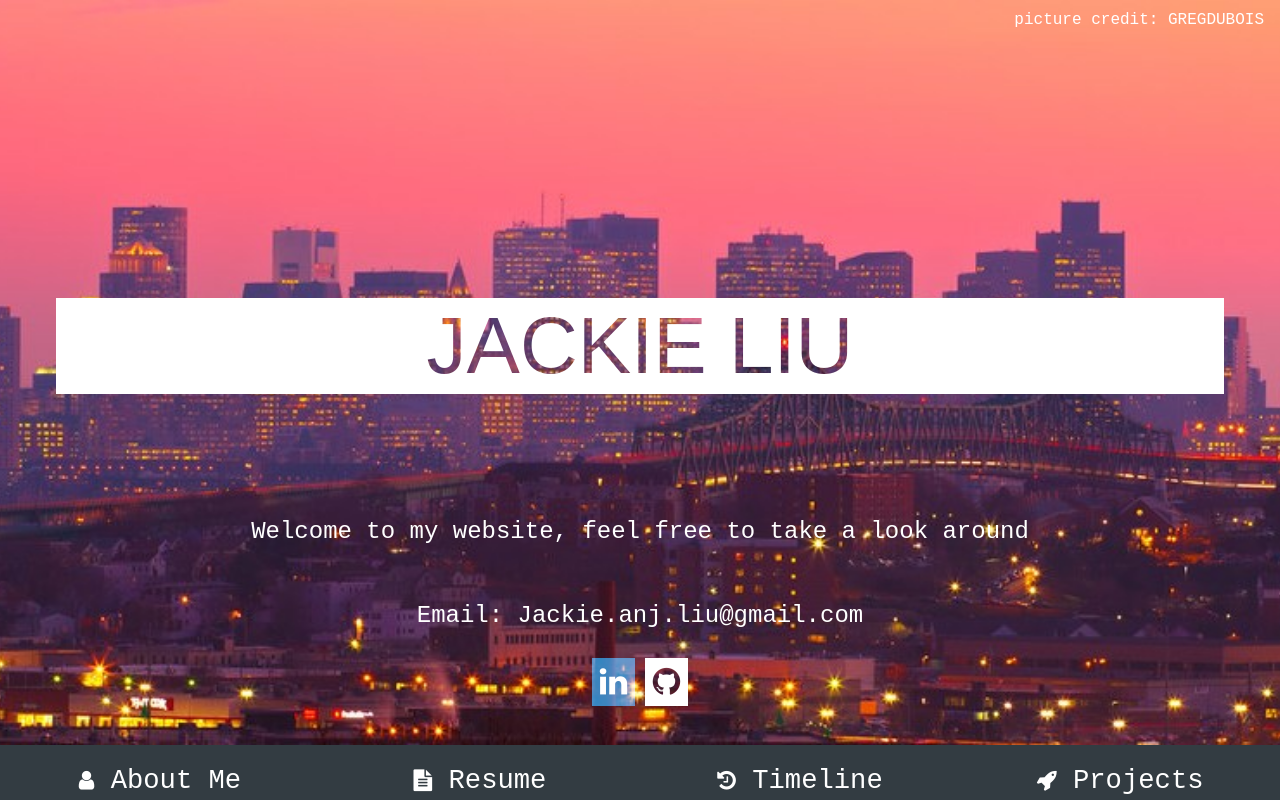
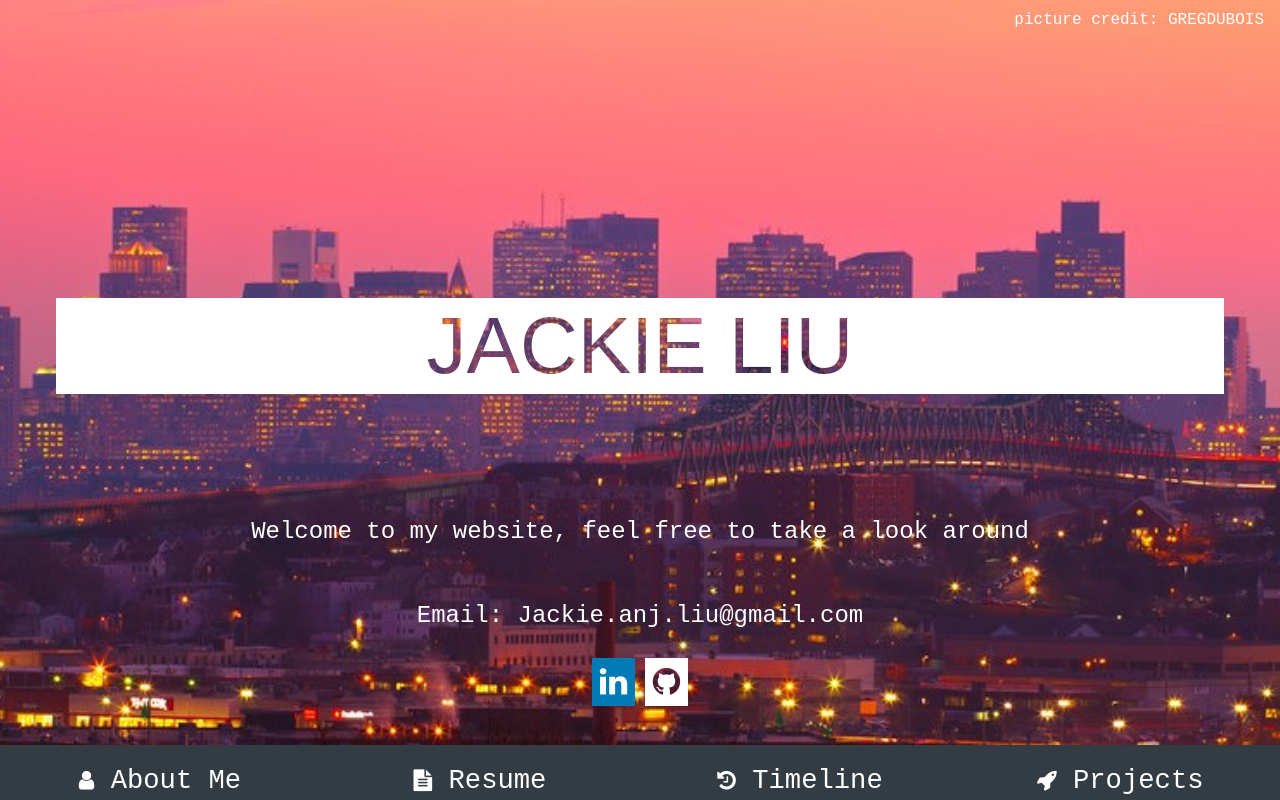
Before and after one commit to JackieAnj/JackieAnj.github.io, a plain HTML site: page index.html in a window 1280 px wide. In both pictures the pointer is over the link 613 px from the left and 681 px from the top of the page. Shown: the top 800 px of the page. Drawn offline with nearby package versions, Linux system fonts and the light colour scheme.

Commit message:
fixed mixed blend mode for linkedin

```diff
--- a/site.css
+++ b/site.css
@@ -143,6 +143,7 @@ body {
     color: white;
     padding: 8px;
     text-decoration: none;
+    mix-blend-mode: normal;
 }
 .fa-github:hover {
     background: black;
```
